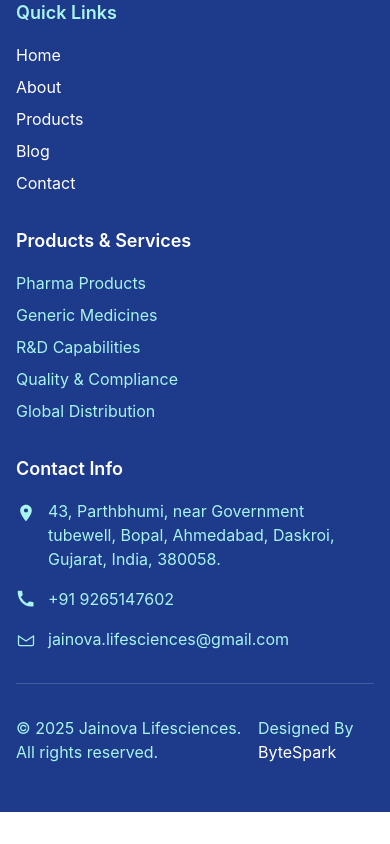
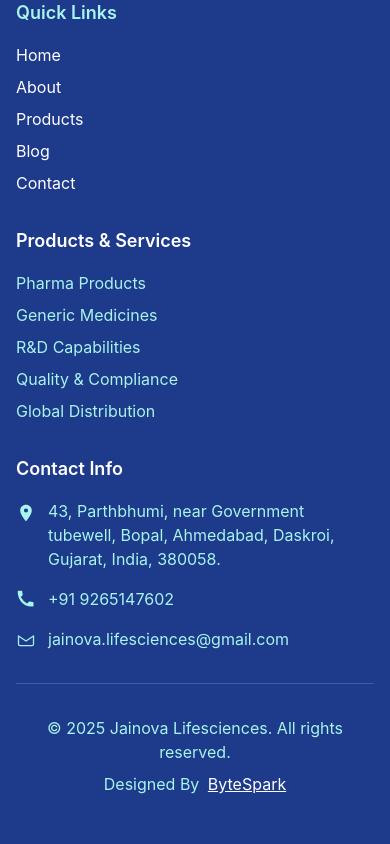
Before and after one commit to akshatbhayani16/jainova, a React (Create React App) app: page /products in a window 390 px wide. Shown: the part 4934-5778 px from the top of the page. Before the commit the page ends 5746 px from the top, so only its background shows below. Built offline with nearby package versions, Linux system fonts and the light colour scheme; no server answers.

Commit message:
responsive footer

```diff
--- a/src/components/Footer.jsx
+++ b/src/components/Footer.jsx
@@ -121,12 +121,12 @@
           </div>
         </div>
         {/* Bottom Bar */}
-        <div className="border-t border-[#a7f5ee]/20 mt-8 pt-8 flex justify-between">
+        <div className="border-t border-[#a7f5ee]/20 mt-8 pt-8 flex flex-col md:flex-row md:justify-between items-center text-center gap-2">
           <span className="text-[#a7f5ee]">
             © {new Date().getFullYear()} Jainova Lifesciences. All rights reserved.
           </span>
           <span className="text-[#a7f5ee]">
-            Designed By <a className="text-white" href="https://thebytespark.com/">ByteSpark</a>
+            Designed By <a className="text-white underline ml-1" target="_blank" href="https://thebytespark.com/">ByteSpark</a>
           </span>
         </div>
       </div>
```
